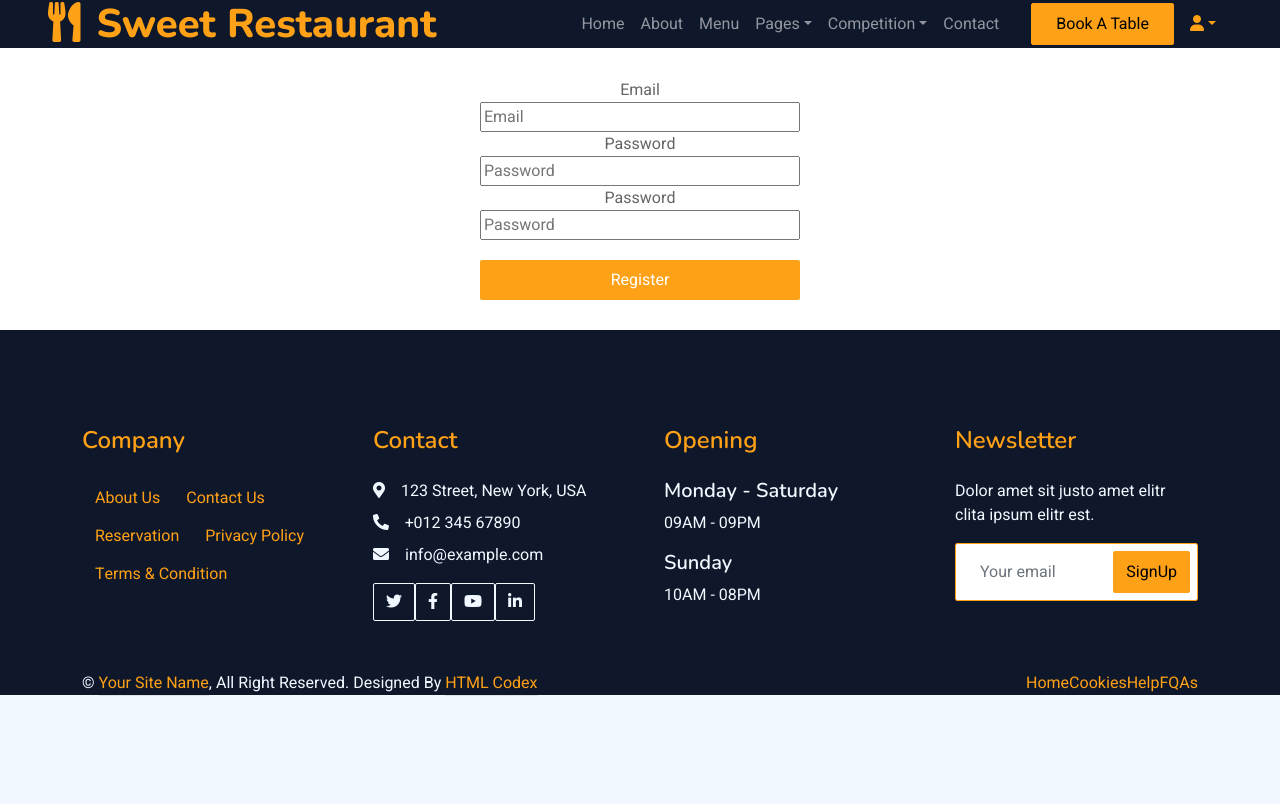
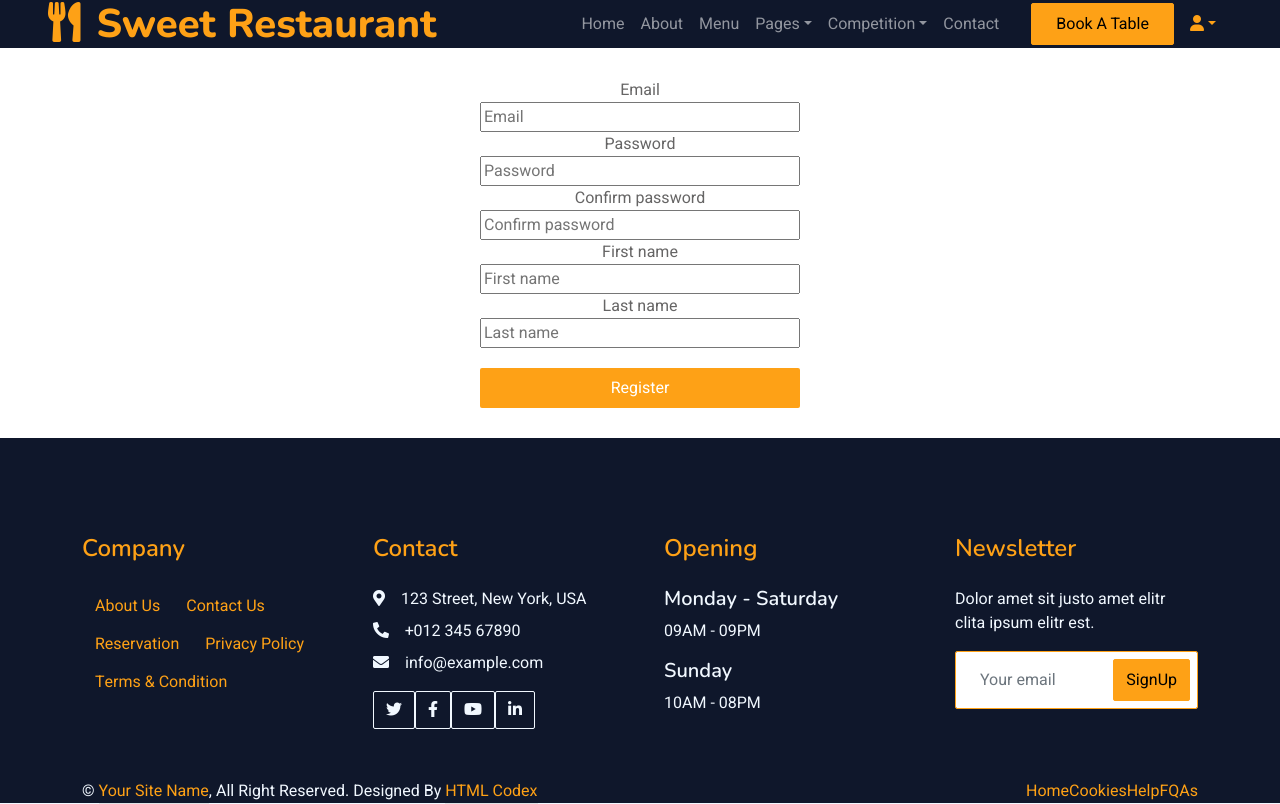
Before and after one commit to Elena971914/Restaurant-app-react, a React (Vite) app in the folder client/: page /register in a window 1280 px wide. Built offline with nearby package versions, Linux system fonts and the light colour scheme.

Commit message:
adding fullname, finishing addNewRecipe component

```diff
--- a/client/src/components/Authentication/Register.jsx
+++ b/client/src/components/Authentication/Register.jsx
@@ -9,6 +9,8 @@ export default function Register() {
     email: "",
     password: "",
     confirmPassword: "",
+    firstName: "",
+    lastName: ""
   });
 
   const onChange = (e) => {
@@ -17,7 +19,8 @@ export default function Register() {
 
   const onSubmit = (e) => {
     e.preventDefault();
-    registerHandler(values.email, values.password);
+    const fullName = `${values.firstName} ${values.lastName}`
+    registerHandler(values.email, values.password, fullName);
   };
 
   return (
@@ -38,13 +41,29 @@ export default function Register() {
         onChange={onChange}
         placeholder="Password"
       ></input>
-      <label htmlFor="confirmPassword">Password</label>
+      <label htmlFor="confirmPassword">Confirm password</label>
       <input
         type="password"
         name="confirmPassword"
         value={values.confirmPassword}
         onChange={onChange}
-        placeholder="Password"
+        placeholder="Confirm password"
+      ></input>
+      <label htmlFor="firstName">First name</label>
+      <input
+        type="text"
+        name="firstName"
+        value={values.firstName}
+        onChange={onChange}
+        placeholder="First name"
+      ></input>
+      <label htmlFor="lastName">Last name</label>
+      <input
+        type="text"
+        name="lastName"
+        value={values.lastName}
+        onChange={onChange}
+        placeholder="Last name"
       ></input>
 
       <button
--- a/client/src/components/Daily/AddNewRecipe.jsx
+++ b/client/src/components/Daily/AddNewRecipe.jsx
@@ -1,7 +1,7 @@
 import { useContext, useState } from "react";
 import styles from "./AddNewRecipe.module.css";
 import UserContext from "../../contexts/UserContext";
-import { Link } from "react-router-dom";
+import { Link, useNavigate } from "react-router-dom";
 import { create } from "../../services/compRecipesServices";
 
 const INITIAL_VALUES = {
@@ -19,14 +19,11 @@ const INITIAL_VALUES = {
 };
 
 export default function AddNewRecipe() {
-  const { isAuthenticated, email } = useContext(UserContext);
+  const navigate = useNavigate()
+  const { isAuthenticated, email, fullName } = useContext(UserContext);
   const [formValues, setFormValues] = useState(INITIAL_VALUES);
   const [ingredients, setIngredients] = useState(INITIAL_VALUES.ingredients);
-  const [previewIngredients, setPreviewIngredients] = useState(
-    INITIAL_VALUES.previewIngredients
-  );
   const [steps, setSteps] = useState(INITIAL_VALUES.steps);
-  const [previewSteps, setPreviewSteps] = useState(INITIAL_VALUES.previewSteps);
 
   const changeHandler = (e) => {
     if (e.target.type === "number") {
@@ -114,10 +111,10 @@ export default function AddNewRecipe() {
     objServer.steps = formValues.steps.map((step) => `${step.step}`);
     delete objServer.previewSteps;
     delete objServer.previewIngredients;
-    objServer.author = email;
+    objServer.author = fullName || email;
 
     const result = await create(objServer);
-    console.log(result)
+    navigate('/recipes')
   };
 
   return (
@@ -180,17 +177,16 @@ export default function AddNewRecipe() {
 
         <label htmlFor="cuisine">Cuisine</label>
         <select id="cuisine" name="cuisine" onChange={changeHandler}>
-          <option value="universal">Universal</option>
-          <option value="american">American</option>
-          <option value="italian">Italian</option>
-          <option value="asian">Asian</option>
-          <option value="balkan">Balkan</option>
-          <option value="english">English</option>
+          <option value="Universal">Universal</option>
+          <option value="American">American</option>
+          <option value="Italian">Italian</option>
+          <option value="Asian">Asian</option>
+          <option value="Balkan">Balkan</option>
+          <option value="English">English</option>
         </select>
       </div>
 
       {/* INGREDIENTS  */}
-      <div className={styles.doubleContainer}>
         <div className={styles.containerOne}>
           <h4>Ingredients list</h4>
           <div className={styles.gridContainer}>
@@ -236,13 +232,7 @@ export default function AddNewRecipe() {
           </button>
         </div>
 
-        <div className={styles.containerTwo}>
-          <h4>Ingredients preview</h4>
-          <ul>{previewIngredients}</ul>
-        </div>
-      </div>
 
-      <div className={styles.doubleContainer2}>
         <div className={styles.firstContainer}>
           <h4>Preparation steps</h4>
           {steps.map((currentStep, index) => (
@@ -275,13 +265,7 @@ export default function AddNewRecipe() {
           </button>
         </div>
 
-        <div className={styles.secondContainer}>
-          <h4>Steps preview</h4>
-          <ol>{previewSteps}</ol>
-        </div>
-      </div>
-
-      <button type="submit">Submit</button>
+      <button type="submit" style={{ marginTop: "30px"}}>Submit</button>
     </form>
   </div>
   )}
--- a/client/src/components/Daily/AddNewRecipe.module.css
+++ b/client/src/components/Daily/AddNewRecipe.module.css
@@ -49,18 +49,6 @@
     transition: 0.2s linear;
 }
 
-.doubleContainer {
-    display: grid;
-    grid-template-columns: 70% 30%;
-    gap:30px
-}
-
-.doubleContainer2 {
-    display: grid;
-    grid-template-columns: 50% 50%;
-    gap:30px
-}
-
 .steps {
     display:grid;
     grid-template-columns: 70% 25%;
--- a/client/src/components/Daily/Recipe.jsx
+++ b/client/src/components/Daily/Recipe.jsx
@@ -20,22 +20,50 @@ export default function Recipe() {
       <h3>Posted by: {recipe.author}</h3>
       <img className="recipeImg" src={recipe.imageURL} />
 
+      <div className="flex-container" style={{justifyContent:"space-around"}}>
+        <div>
+          <h4>Cooking time</h4>
+          <p>{recipe.cookingTime} minutes</p>
+        </div>
+
+        <div>
+          <h4>Cuisine</h4>
+          <p>{recipe.cuisine}</p>
+        </div>
+
+        <div>
+          <h4>Servings</h4>
+          <p>{recipe.servings}</p>
+        </div>
+      </div>
+
       <div className="flex-container">
         <div className="recipe-container">
           <h4>How to make?</h4>
           <ul>
-            {recipe.steps && recipe.steps.map(step=> <li key={step}>{step}</li>)}
+            {recipe.steps &&
+              recipe.steps.map((step) => <li key={step}>{step}</li>)}
           </ul>
         </div>
         <div className="ingredients-container">
           <h4>Ingredients</h4>
           <ul>
-            {recipe.ingredients && recipe.ingredients.map(ingr => <li key={ingr}>{ingr}</li>)}
+            {recipe.ingredients &&
+              recipe.ingredients.map((ingr) => <li key={ingr}>{ingr}</li>)}
           </ul>
         </div>
       </div>
 
-      <Link to="/recipes"><button className="button-back">Back to all competitor's recipes</button></Link>
+      <Link to="/recipes">
+        <button className="button-back">
+          Back to all competitor's recipes
+        </button>
+      </Link>
+      <Link to="/recipes/new">
+        <button className="button-back">
+          Add new recipe
+        </button>
+      </Link>
     </div>
   );
 }
--- a/client/src/components/Navbar.jsx
+++ b/client/src/components/Navbar.jsx
@@ -3,7 +3,7 @@ import { NavLink, Link } from 'react-router-dom'
 import UserContext from '../contexts/UserContext'
 
 export default function Navbar() {
-    const {isAuthenticated, email} = useContext(UserContext)
+    const {isAuthenticated, email, fullName} = useContext(UserContext)
     return(
     <div className="container-xxl position-relative p-0">
             <nav className="navbar navbar-expand-lg navbar-dark bg-dark px-4 px-lg-5 py-3 py-lg-0">
@@ -51,7 +51,7 @@ export default function Navbar() {
                             </div>
                         </div>
 
-                {isAuthenticated && <small>{email}</small>}
+                {isAuthenticated && <small>{fullName}</small>}
             </nav>
         </div>
     )
--- a/client/src/contexts/UserContext.jsx
+++ b/client/src/contexts/UserContext.jsx
@@ -16,7 +16,6 @@ export const UserProvider = ({
     const loginHandler = async (email, password) => {
         const result = await authenticationServices.login(email, password);
         if (result.error === 'Invalid credentials') {
-            // Handle invalid credentials scenario (e.g., display an error message to the user)
             console.log('Invalid credentials. Please try again.');
             setValid('')
         }
@@ -26,8 +25,8 @@ export const UserProvider = ({
         navigate('/');
     }};
 
-    const registerHandler = async (email, password) => {
-        const result = await authenticationServices.register(email, password);
+    const registerHandler = async (email, password, fullName) => {
+        const result = await authenticationServices.register(email, password, fullName);
         localStorage.setItem('accessToken', result.accessToken);
         setUser(result);
         navigate('/');
@@ -46,7 +45,8 @@ export const UserProvider = ({
         email: user.email,
         userId: user._id,
         isAuthenticated: !!user.accessToken,
-        isValid: valid
+        isValid: valid,
+        fullName: user.fullName
     };
 
     return (
--- a/client/src/services/authenticationServices.js
+++ b/client/src/services/authenticationServices.js
@@ -24,13 +24,14 @@ export const login = async (email, password) => {
     }
 };
 
-export const register = async (email, password) => {
-    const data = ({ "email": email, "password": password })
+export const register = async (email, password, fullName) => {
+    const data = ({ "email": email, "password": password, "fullName": fullName });
     const headers = getHeaders()
 
     const response = await fetch(`${baseUrl}/register`, { method: 'POST', body: JSON.stringify(data), headers })
 
     const result = await response.json()
+    console.log(result)
     return result;
 }
 
--- a/client/src/services/compRecipesServices.js
+++ b/client/src/services/compRecipesServices.js
@@ -16,7 +16,6 @@ export const getOne = async(id) => {
     try {
         const response = await fetch(`${BASE_URL}/${id}`)
         const result = await response.json()
-        console.log("I am here")
         return result
     }
     catch {}
```
Also changed, not shown: 1 other file (tests, documents, lock files or other folders).
